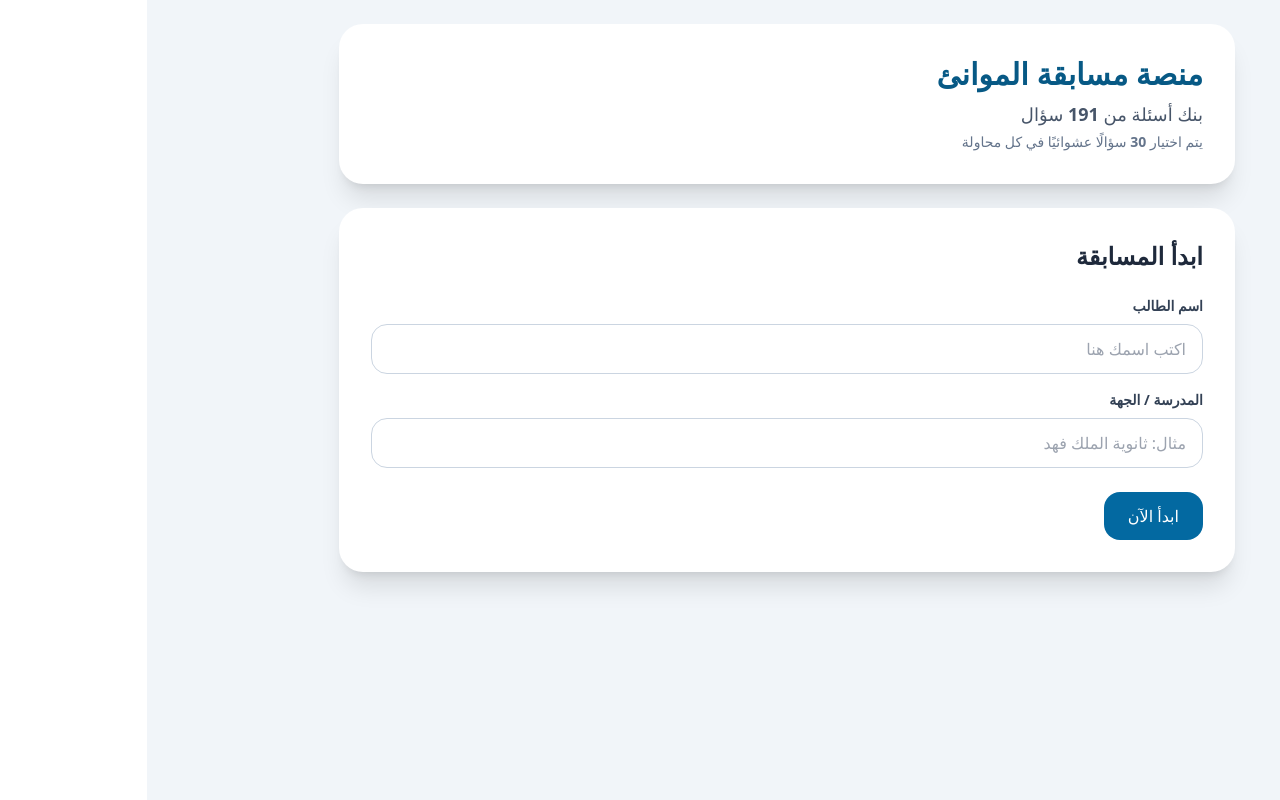
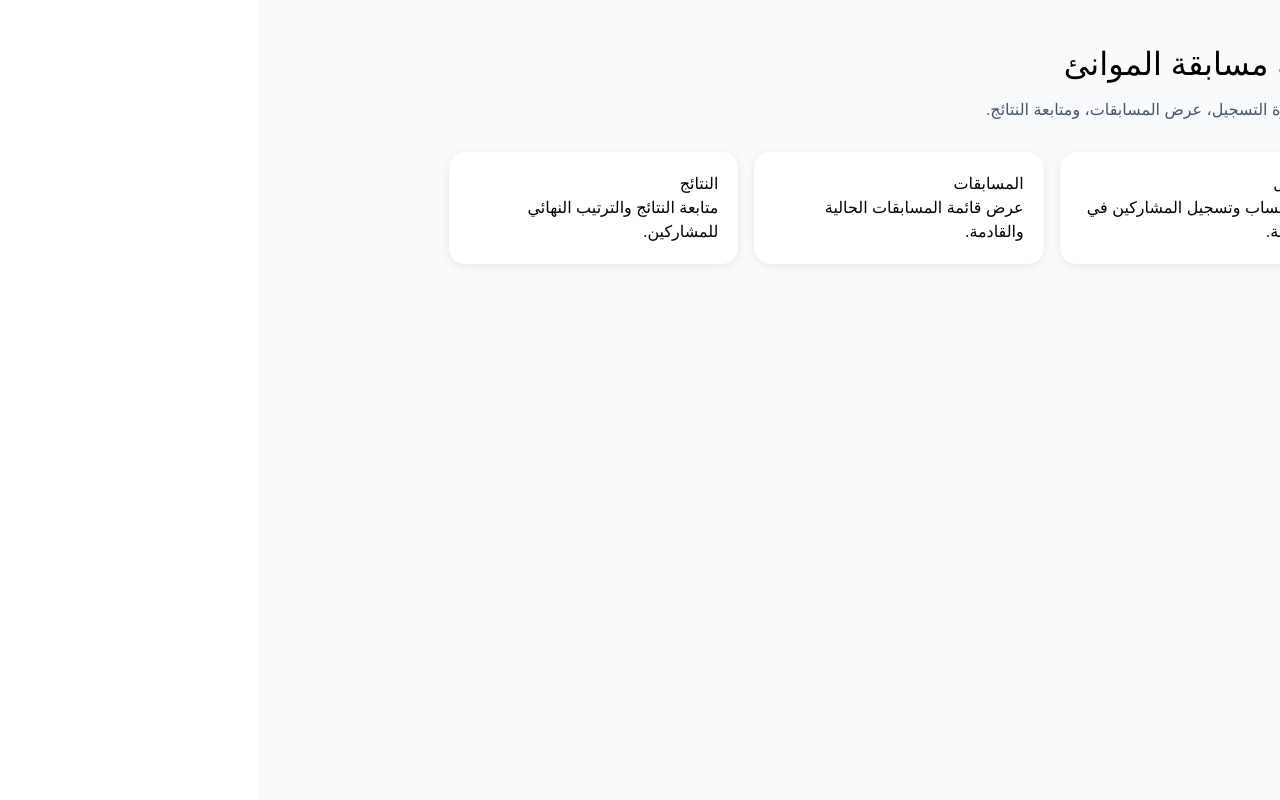
Before and after one commit to Salemalsuw/port-student-assistant, a React (Vite) app: page / in a window 1280 px wide. Built offline with nearby package versions, Linux system fonts and the light colour scheme.

Commit message:
Update App.jsx

```diff
--- a/src/App.jsx
+++ b/src/App.jsx
@@ -1,5 +1,29 @@
-import PortStudentAssistantApp from "./PortStudentAssistantApp";
+export default function PortStudentAssistantApp() {
+  return (
+    <div dir="rtl" style={{ fontFamily: "sans-serif", padding: "40px", background: "#f8fafc", minHeight: "100vh" }}>
+      <div style={{ maxWidth: "900px", margin: "0 auto" }}>
+        <h1 style={{ fontSize: "32px", marginBottom: "10px" }}>منصة مسابقة الموانئ</h1>
+        <p style={{ color: "#475569", marginBottom: "30px" }}>
+          منصة لإدارة التسجيل، عرض المسابقات، ومتابعة النتائج.
+        </p>
 
-export default function App() {
-  return <PortStudentAssistantApp />;
+        <div style={{ display: "grid", gridTemplateColumns: "repeat(auto-fit, minmax(220px, 1fr))", gap: "16px" }}>
+          <div style={{ background: "white", padding: "20px", borderRadius: "16px", boxShadow: "0 2px 8px rgba(0,0,0,0.08)" }}>
+            <h3>التسجيل</h3>
+            <p>إنشاء حساب وتسجيل المشاركين في المسابقة.</p>
+          </div>
+
+          <div style={{ background: "white", padding: "20px", borderRadius: "16px", boxShadow: "0 2px 8px rgba(0,0,0,0.08)" }}>
+            <h3>المسابقات</h3>
+            <p>عرض قائمة المسابقات الحالية والقادمة.</p>
+          </div>
+
+          <div style={{ background: "white", padding: "20px", borderRadius: "16px", boxShadow: "0 2px 8px rgba(0,0,0,0.08)" }}>
+            <h3>النتائج</h3>
+            <p>متابعة النتائج والترتيب النهائي للمشاركين.</p>
+          </div>
+        </div>
+      </div>
+    </div>
+  );
 }
```
